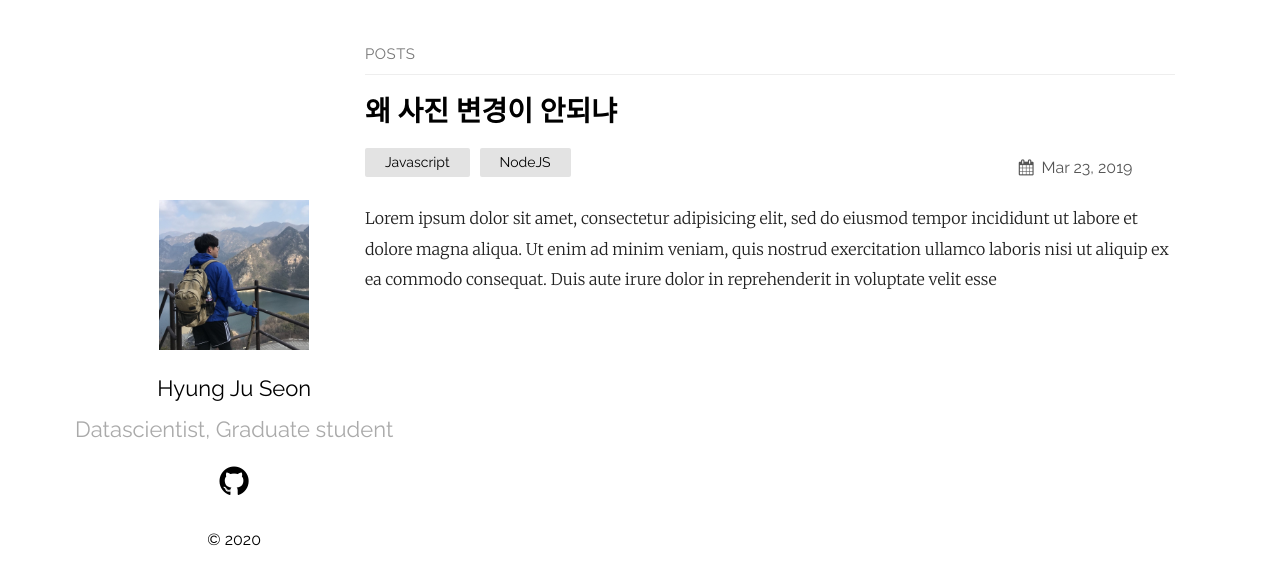
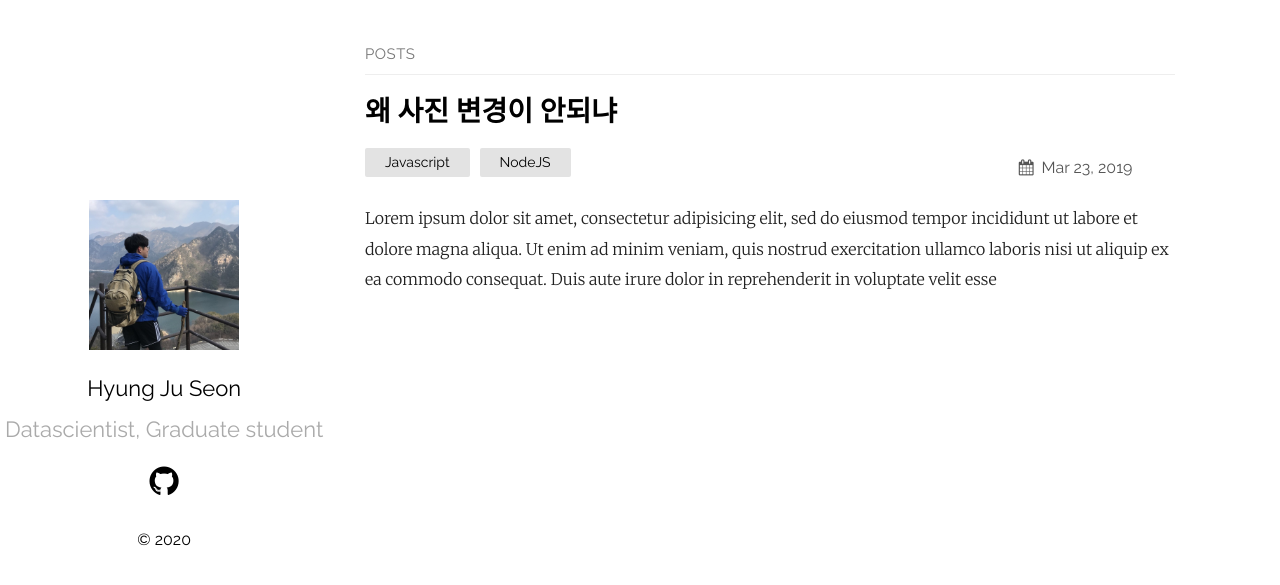
Before and after one commit to LinearState/LinearState.github.io, a Jekyll site: the page built from index.md, in a window 1280 px wide. Shown: the top 585 px of the page. Built offline with Jekyll 4.4.1, drawn with Linux system fonts in a browser that asks for light colours.

Commit message:
Update plain.scss

```diff
--- a/_sass/plain.scss
+++ b/_sass/plain.scss
@@ -73,6 +73,7 @@ main {
     }
   }
   .about {
+    margin-left: -70px;
     display: flex;
     height: 100vh;
     padding-bottom: 15vh;
```
